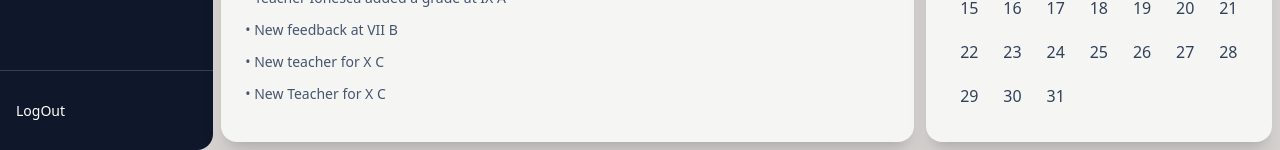
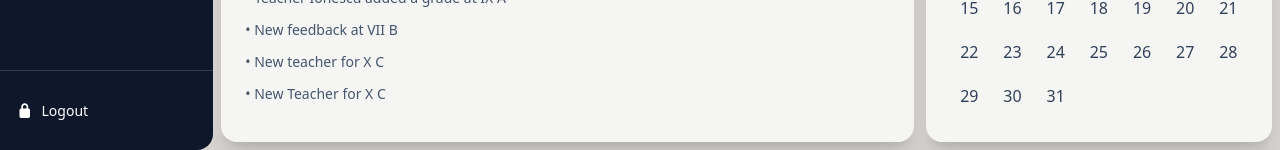
Before and after one commit to BobiMediaNetwork/EduMentor.WEB, a React (Vite) app: page /app in a window 1280 px wide. Shown: the part 650-800 px from the top of the page. Built offline with nearby package versions, Linux system fonts and the light colour scheme.

Commit message:
EDU-16 - add: add icon

```diff
--- a/src/components/dashboard/sidebar/LogOut.jsx
+++ b/src/components/dashboard/sidebar/LogOut.jsx
@@ -1,7 +1,14 @@
+import {FontAwesomeIcon} from "@fortawesome/react-fontawesome";
+import {faLock} from "@fortawesome/free-solid-svg-icons";
+import {Button} from "../../common/Button.jsx";
+
 export function LogOut(){
     return (
-        <div className="h-1/10 w-full pl-4 flex items-center text-white p-4 border-t border-slate-700 text-sm">
-            LogOut
-        </div>
+        <Button
+            className="h-1/10 w-full pl-4 flex items-center text-white p-4 border-t border-slate-700 text-sm gap-2 hover:bg-slate-800 transition duration-200"
+            btnText="Logout"
+        >
+            <FontAwesomeIcon icon={faLock}/>
+        </Button>
     )
 }
--- a/src/components/dashboard/sidebar/SideBarButton.jsx
+++ b/src/components/dashboard/sidebar/SideBarButton.jsx
@@ -6,7 +6,7 @@ export function SideBarButton({buttonName, icon, isActive}) {
         "text-slate-200 text-md rounded-md " +
         "my-2 w-full px-3 py-2 " +
         "flex items-center " +
-        "hover:bg-slate-800 transition duration-200 ";
+        "hover:bg-slate-800";
     if (isActive) {
         className+= " bg-indigo-600"
     }
```
